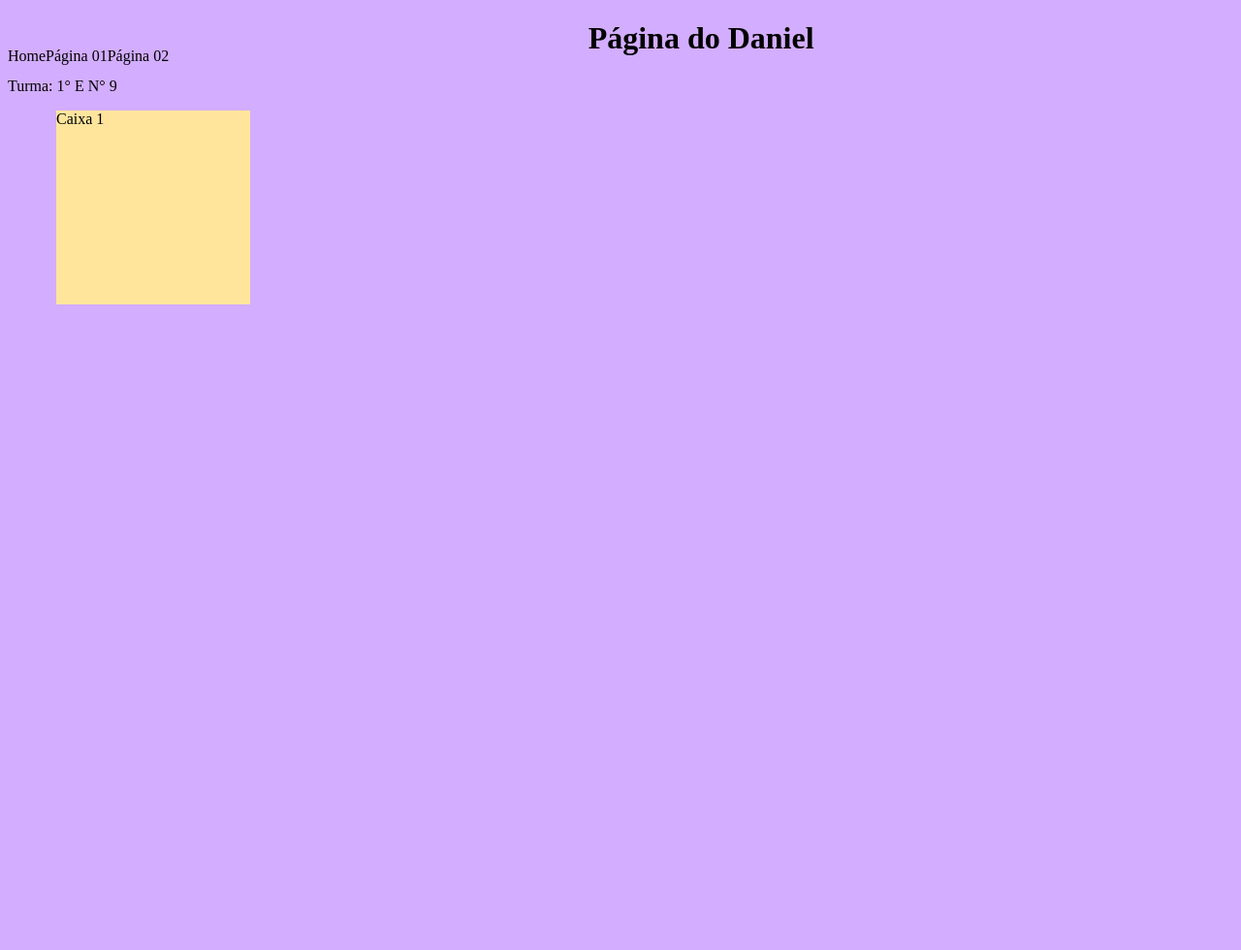
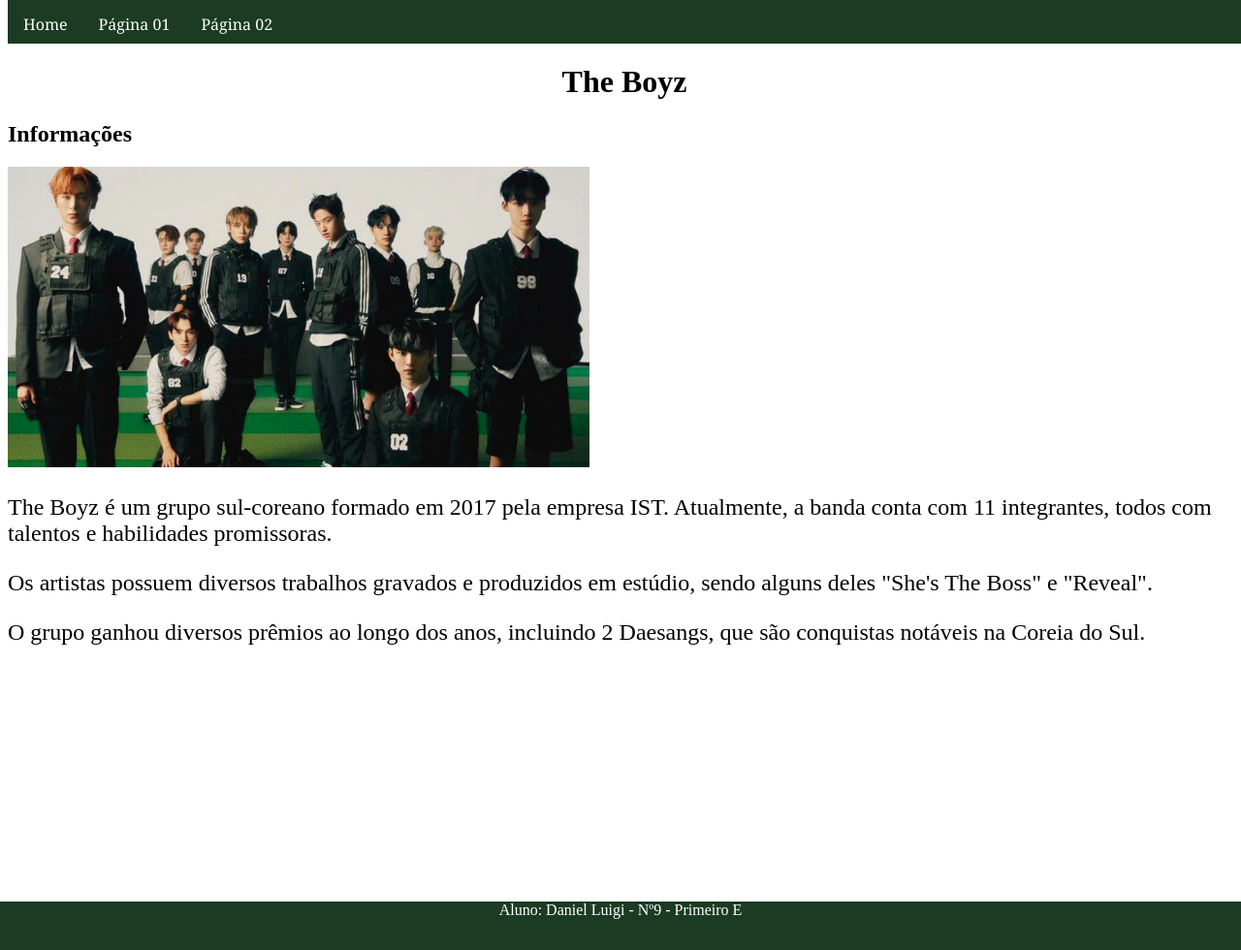
Before and after one commit to danielluigi06/primeiroe_2t, a plain HTML site: page index.html in a window 1280 px wide. Shown: the whole page at 97% size. Before the commit the page ends 800 px from the top, so only its background shows below. Drawn offline with Linux system fonts and the light colour scheme.

Commit message:
Add files via upload

```diff
--- a/estilo.css
+++ b/estilo.css
@@ -1,5 +1,5 @@
 body {
-  background: hsl(268, 100%, 84%);
+  background: rgb(255, 255, 255);
 }
 h1 {
   text-align: center;
@@ -8,19 +8,19 @@ h1 {
   position: absolute;
   position: fixed;
   position: sticky;
-  */
+*/
 .caixa1 {
   position: relative;
   width: 200px;
   height: 200px;
-  background: #ffe59c;
+  background: rgb(255, 255, 255);
   left: 50px;
 }
-.MenuPrincipal {
+.menuPrincipal {
   position: absolute;
-  background: salmon;
+  background: rgb(27, 59, 35);
   width: 100%;
-  height: 100px;
+  height: 45px;
   top: 0;
 }
 nav ul {
@@ -30,16 +30,69 @@ nav ul {
   overflow: 0;
 }
 li {
-  float: left
+  float: left;
 }
 li a {
   display: block;
-  color: rgb(216, 214, 191);
+  color: rgb(255, 255, 255);
   text-align: center;
   padding: 14px 16px;
   text-decoration: none;
-  font-family: 'Courier New', Courier, monospace;
+  font-family: Georgia, 'Times New Roman', Times, serif;
 }
 li a:hover {
-  background-color: turquoise;
+  background: rgba(255, 200, 48, 0.589);
 }
+.boxImage {
+  position: absolute;
+  width: 400px;
+  height: 300px;
+  background: rgb(27, 59, 35);
+  top: 45px;
+  left: 0;
+  margin: 20px;
+  border-color: black;
+  border-width: 10px;
+  border-style: solid;
+  padding: 10px;
+  display: flex;
+  justify-content:center;
+}
+#mar {
+  width: 440px;
+  height: 300px;
+}
+.rodape {
+  position: absolute;
+  width: 100%;
+  height: 50px;
+  color: white;
+  background: rgb(27, 59, 35);
+  left: 0;
+  bottom: -180px;
+  display: flex;
+  justify-content: center;
+}
+.conteudoHome {
+  position: absolute;
+  top: 45px;
+}
+#imagemHome {
+  width: 600px;
+  height: 310px;
+}
+
+p {
+  font-size: x-large;
+}
+
+.paginaUm {
+  position: absolute;
+  top: 100px;
+  left: 500px;
+}
+
+.paginaDois {
+  position: absolute;
+  top: 100px;
+}
--- a/index.html
+++ b/index.html
@@ -1,26 +1,41 @@
 <!DOCTYPE html>
 <html lang="pt-br" dir="ltr">
+
   <head>
     <meta charset="utf-8">
-    <title>Aluno Daniel Luigi</title>
+    <title>The Boyz Page</title>
     <link rel="stylesheet" href="estilo.css">
   </head>
+
   <body>
+
     <div class="menuPrincipal">
-    <nav>
-      <ul>
-        <li><a href="index.html"></a>Home</li>
-        <li><a href="pagina01.html"></a> Página 01</li>
-        <li><a href="pagina02.html"></a> Página 02</li>
-      </ul>
-    </nav>
+      <nav>
+        <ul>
+          <li><a href="index.html">Home</a></li>
+          <li><a href="pagina01.html">Página 01</a></li>
+          <li><a href="pagina02.html">Página 02</a></li>
+        </ul>
+      </nav>
     </div>
-    <h1>Página do Daniel</h1>
-    <p>Turma: 1° E N° 9</p>
 
-    <div class="caixa1">
-      Caixa 1
+
+    <div class="conteudoHome">
+      <h1>The Boyz</h1>
+
+      <h2>Informações</h2>
+
+        <img id="imagemHome" src="the-boyz.jpg" alt="">
+
+       <p>The Boyz é um grupo sul-coreano formado em 2017 pela empresa IST. Atualmente, a banda conta com 11 integrantes, todos com talentos e habilidades promissoras.</p>
+       <p>Os artistas possuem diversos trabalhos gravados e produzidos em estúdio, sendo alguns deles "She's The Boss" e "Reveal".</p>
+       <p>O grupo ganhou diversos prêmios ao longo dos anos, incluindo 2 Daesangs, que são conquistas notáveis na Coreia do Sul.</p>
+    </div>
+
+    <div class="rodape">
+      Aluno: Daniel Luigi - Nº9 - Primeiro E
     </div>
 
   </body>
+
 </html>
```
Also changed, not shown: pagina01.html (+15 -6 lines), pagina02.html (+11 -5 lines), 04.png.png (added), the-boyz.jpg (added), 2 other files.
